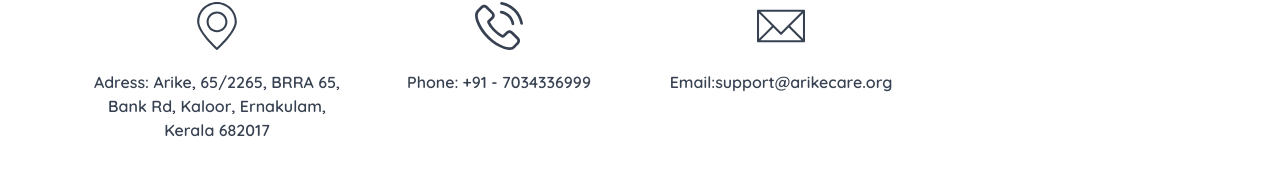
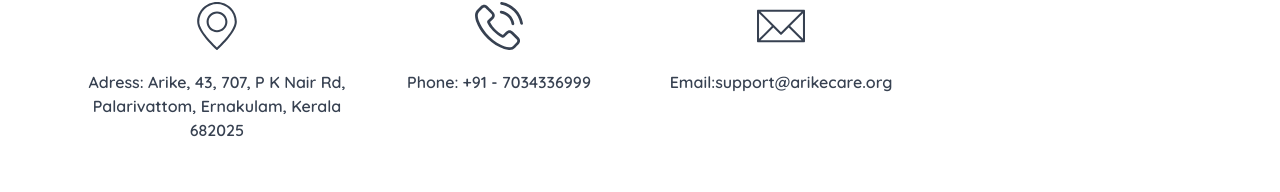
Before and after one commit to hoverspaces/arikecare.org, a Next.js app: page /contact in a window 1280 px wide. Shown: the part 562-754 px from the top of the page. Built offline with nearby package versions, Linux system fonts and the light colour scheme.

Commit message:
Update Contact.jsx

```diff
--- a/components/pages/Contact.jsx
+++ b/components/pages/Contact.jsx
@@ -37,8 +37,7 @@ export default function Contact() {
               <LocationIcon className="h-full w-full" />
             </div>
             <span className="max-w-xs mx-auto text-center">
-              Adress: Arike, 65/2265, BRRA 65, Bank Rd, Kaloor, Ernakulam,
-              Kerala 682017
+              Adress: Arike, 43, 707, P K Nair Rd, Palarivattom, Ernakulam, Kerala 682025
             </span>
           </div>
           <div className="flex flex-col gap-5 items-center">
```
